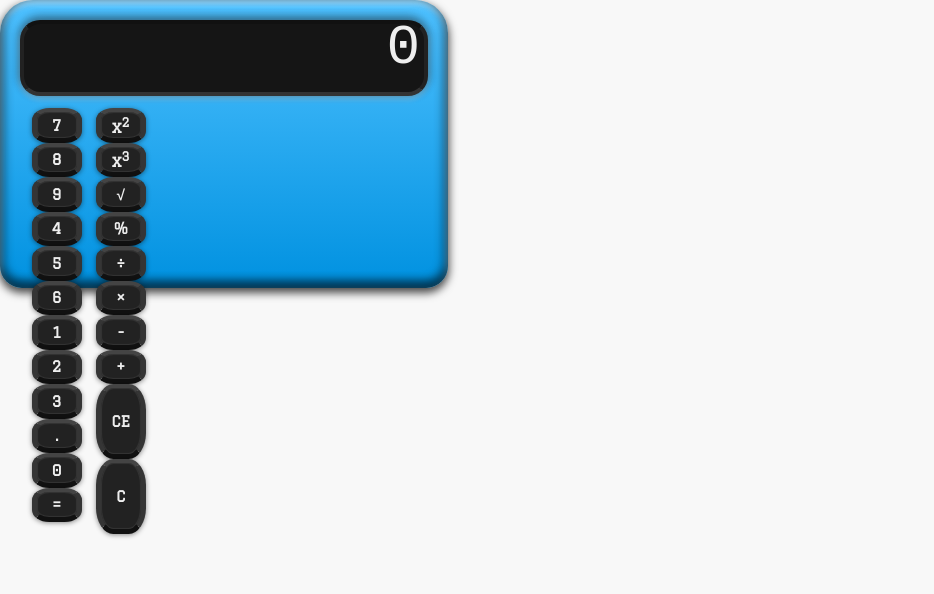
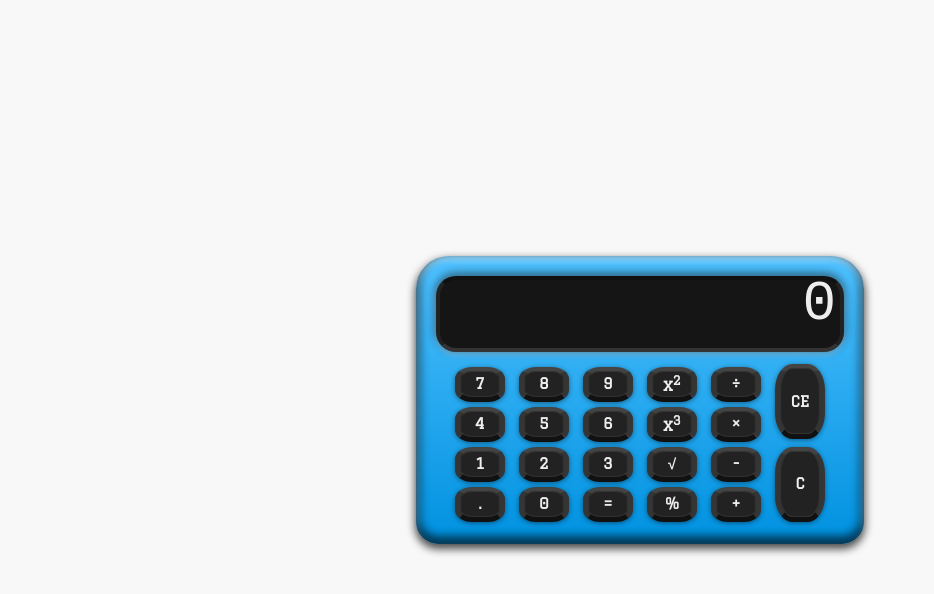
Before and after one commit to ZFudge/Calculator, a plain HTML site: page index.html in a window 1280 px wide. Shown: the whole page, without its empty margins (0-934 px from the left). Drawn offline with Linux system fonts and the light colour scheme.

Commit message:
removed inner containers, converted to single grid

```diff
--- a/index.html
+++ b/index.html
@@ -8,49 +8,35 @@
 	<meta name='viewport' content='width=device-width, initial-scale=0.6, maximum-scale=0.6, user-scalable=0'>
 </head>
 <body>
-	<div id="calc-container">
+	<div id="outer-container">
 		<div id='calc'>
 			<div id='display-container'>
 				<textarea id="main-display" rows='1' value='0' type="text" maxlength="50" readonly>0</textarea>
 				<textarea id="sub-display" rows='1' value='0' type="text" maxlength="35" readonly></textarea>
 			</div>
 			<div id="button-container">
-				<div id="outer-number-container">
-					<div id="number-container">
-						<button onclick="calc.inputNumber(this.value)" value="7">7</button>
-						<button onclick="calc.inputNumber(this.value)" value="8">8</button>
-						<button onclick="calc.inputNumber(this.value)" value="9">9</button>
-						<button onclick="calc.inputNumber(this.value)" value="4">4</button>
-						<button onclick="calc.inputNumber(this.value)" value="5">5</button>
-						<button onclick="calc.inputNumber(this.value)" value="6">6</button>
-						<button onclick="calc.inputNumber(this.value)" value="1">1</button>
-						<button onclick="calc.inputNumber(this.value)" value="2">2</button>
-						<button onclick="calc.inputNumber(this.value)" value="3">3</button>
-						<button onclick="calc.inputFloat()">.</button>
-						<button onclick="calc.inputNumber(this.value)" value="0">0</button>
-						<button id='equals' onclick="calc.equals()">=</button>
-					</div>
-				</div>
-				<div id="outer-misc-container">
-					<div id="inner-misc-container">
-						<div id="x-container">
-							<button onclick="calc.presetExponent(2)" class="sup col-btn">x<sup>2</sup></button>
-							<button onclick="calc.presetExponent(3)" class="sup col-btn">x<sup>3</sup></button>
-							<button onclick="calc.presetExponent(0.5)"  class="col-btn">&radic;</button>
-							<button onclick="calc.inputOperator(this.value)" value="%" class="sup col-btn">%</button>
-						</div>
-						<div id="operator-container">
-							<button onclick="calc.inputOperator(this.value,this.innerHTML)" value="/" class="col-btn">&divide;</button>
-							<button onclick="calc.inputOperator(this.value,this.innerHTML)" value="*" class="col-btn">&times;</button>
-							<button onclick="calc.inputOperator(this.value)" value="-" class="col-btn">-</button>
-							<button onclick="calc.inputOperator(this.value)" value="+" class="col-btn">+</button>
-						</div>
-						<div id="clear-container">
-							<button id="clear-one" onclick="calc.clearOne()">CE</button>
-							<button id="clear-all" onclick="calc.clearAll()">C</button>
-						</div>
-					</div>
-				</div>
+				<button onclick="calc.inputNumber(this.value)" value="7" class="row1 col1">7</button>
+				<button onclick="calc.inputNumber(this.value)" value="8" class="row1 col2">8</button>
+				<button onclick="calc.inputNumber(this.value)" value="9" class="row1 col3">9</button>
+				<button onclick="calc.presetExponent(2)" class="row1 col4">x<sup>2</sup></button>
+				<button onclick="calc.inputOperator(this.value,this.innerHTML)" value="/" class="row1 col5">&divide;</button>
+				<button id="clear-one" onclick="calc.clearOne()" class="col6">CE</button>
+				<button onclick="calc.inputNumber(this.value)" value="4" class="row2 col1">4</button>
+				<button onclick="calc.inputNumber(this.value)" value="5" class="row2 col2">5</button>
+				<button onclick="calc.inputNumber(this.value)" value="6" class="row2 col3">6</button>
+				<button onclick="calc.presetExponent(3)" class="row2 col4">x<sup>3</sup></button>
+				<button onclick="calc.inputOperator(this.value,this.innerHTML)" value="*" class="row2 col5">&times;</button>
+				<button onclick="calc.inputNumber(this.value)" value="1" class="row3 col1">1</button>
+				<button onclick="calc.inputNumber(this.value)" value="2" class="row3 col2">2</button>
+				<button onclick="calc.inputNumber(this.value)" value="3" class="row3 col3">3</button>
+				<button onclick="calc.presetExponent(0.5)"  class="row3 col4">&radic;</button>
+				<button onclick="calc.inputOperator(this.value)" value="-" class="row3 col5">-</button>
+				<button id="clear-all" onclick="calc.clearAll()" class="col6">C</button>
+				<button onclick="calc.inputFloat()" class="row4 col1">.</button>
+				<button onclick="calc.inputNumber(this.value)" value="0" class="row4 col2">0</button>
+				<button id='equals' onclick="calc.equals()" class="row4 col3">=</button>
+				<button onclick="calc.inputOperator(this.value)" value="%" class="row4 col4">%</button>
+				<button onclick="calc.inputOperator(this.value)" value="+" class="row4 col5">+</button>
 			</div>
 		</div>
 	</div>
```
